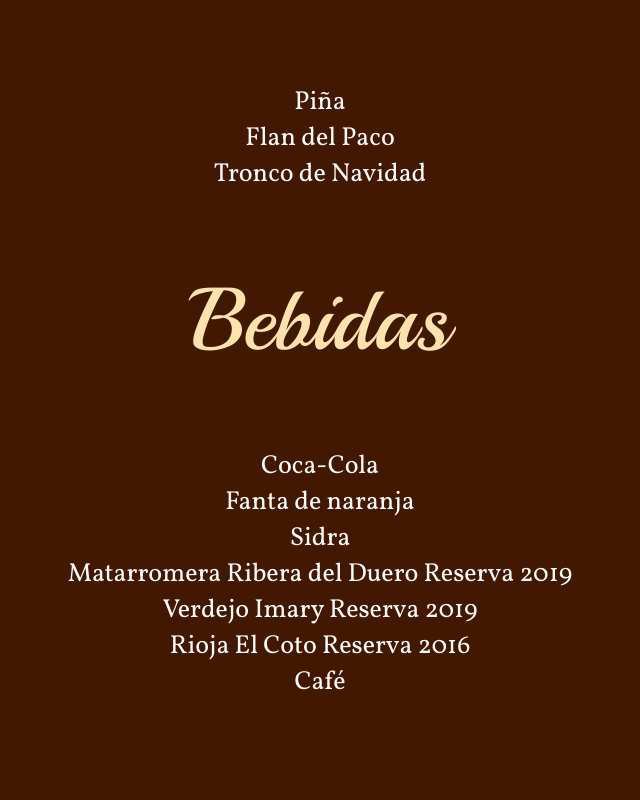
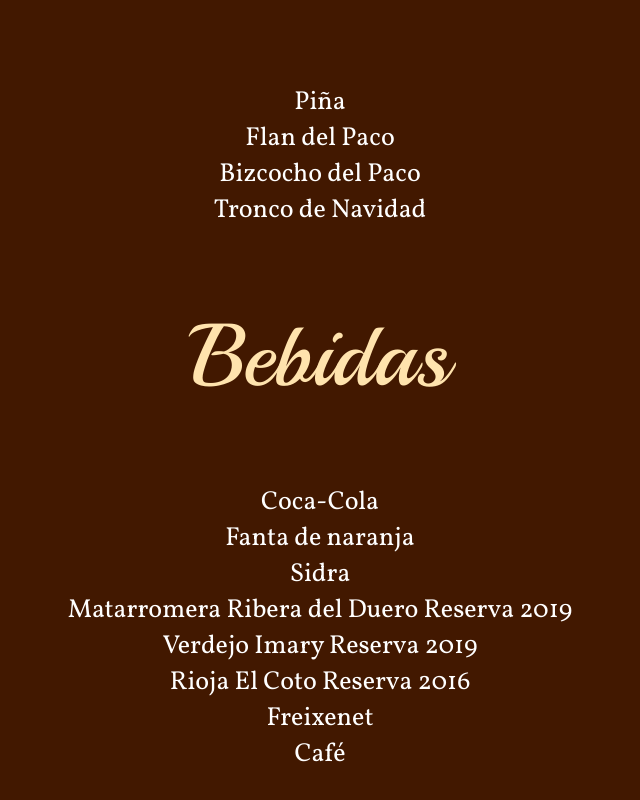
Before and after one commit to diegodan1893/carta-nochebuena, a React (Create React App) app: page / in a window 1280 px wide. Shown: the part 2903-3703 px from the top of the page, without its empty margins (320-960 px from the left). Built offline with nearby package versions, Linux system fonts and the light colour scheme; a web font is replaced by a local one.

Commit message:
Add items

```diff
--- a/src/App.js
+++ b/src/App.js
@@ -75,6 +75,7 @@
         <div>
           <div>Piña</div>
           <div>Flan del Paco</div>
+          <div>Bizcocho del Paco</div>
           <div>Tronco de Navidad</div>
         </div>
         <h2>Bebidas</h2>
@@ -85,6 +86,7 @@
           <div>Matarromera Ribera del Duero Reserva 2019</div>
           <div>Verdejo Imary Reserva 2019</div>
           <div>Rioja El Coto Reserva 2016</div>
+          <div>Freixenet</div>
           <div>Café</div>
         </div>
       </div>
```
